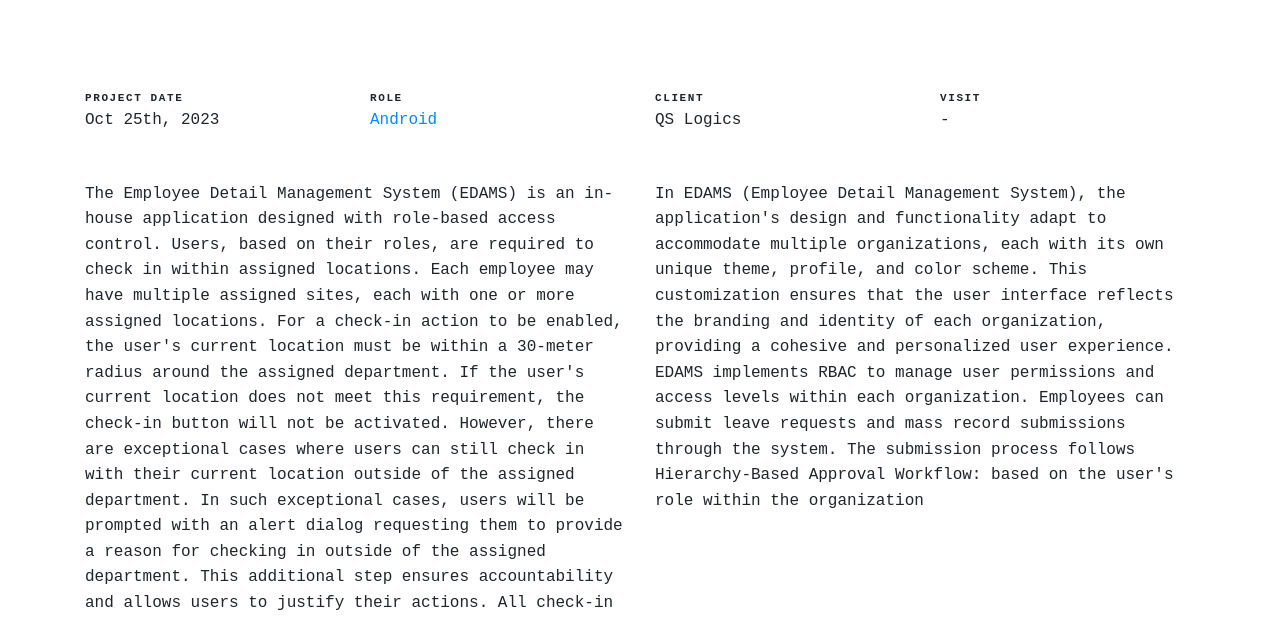
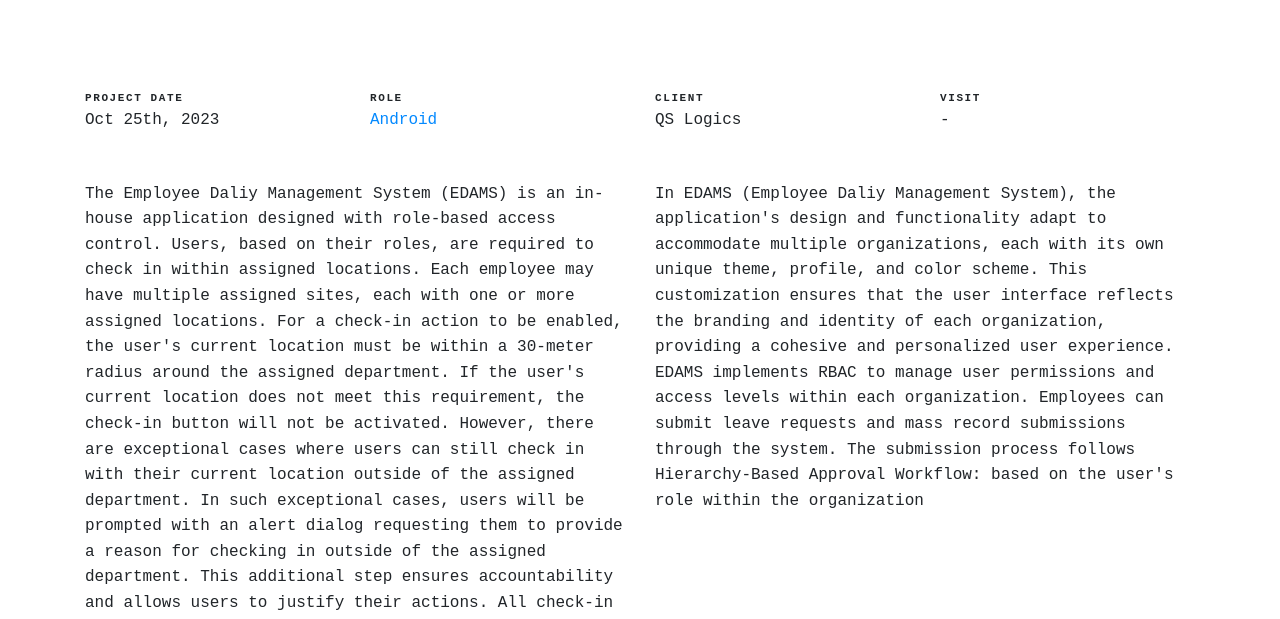
Before and after one commit to minhan14/minhan14.github.io, a plain HTML site: page edams-singel.html in a window 1280 px wide. Shown: the part 172-791 px from the top of the page. Drawn offline with Linux system fonts and the light colour scheme; files whose address does not match are found by name; a web font is replaced by a local one.

```diff
--- a/edams-singel.html
+++ b/edams-singel.html
@@ -223,7 +223,7 @@
             </div>
             <div class="col-md-6">
               <p>
-                The Employee Detail Management System (EDAMS) is an in-house application designed with role-based access control. Users, based on their roles, are required to check in within assigned locations. Each employee may have multiple assigned sites, each with one or more assigned locations.
+                The Employee Daliy Management System (EDAMS) is an in-house application designed with role-based access control. Users, based on their roles, are required to check in within assigned locations. Each employee may have multiple assigned sites, each with one or more assigned locations.
 
 For a check-in action to be enabled, the user's current location must be within a 30-meter radius around the assigned department. If the user's current location does not meet this requirement, the check-in button will not be activated. However, there are exceptional cases where users can still check in with their current location outside of the assigned department.
 
@@ -233,7 +233,7 @@ All check-in and check-out details, including instances where employees check in
               </p>
             </div>
             <div class="col-md-6">
-              <p>In EDAMS (Employee Detail Management System), the application's design and functionality adapt to accommodate multiple organizations, each with its own unique theme, profile, and color scheme. This customization ensures that the user interface
+              <p>In EDAMS (Employee Daliy Management System), the application's design and functionality adapt to accommodate multiple organizations, each with its own unique theme, profile, and color scheme. This customization ensures that the user interface
                  reflects the branding and identity of each organization, providing a cohesive and personalized user experience.
                  EDAMS implements RBAC to manage user permissions and access levels within each organization.
                  Employees can submit leave requests and mass record submissions through the system.
```
